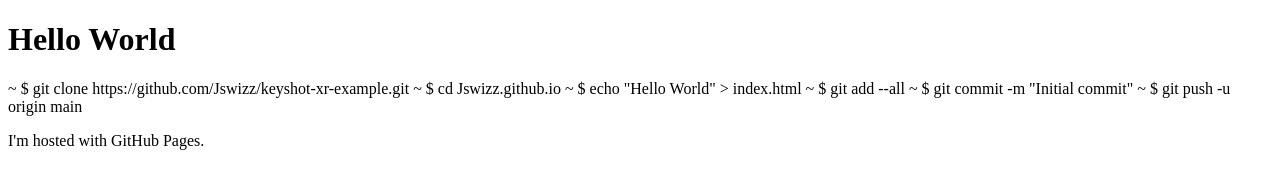
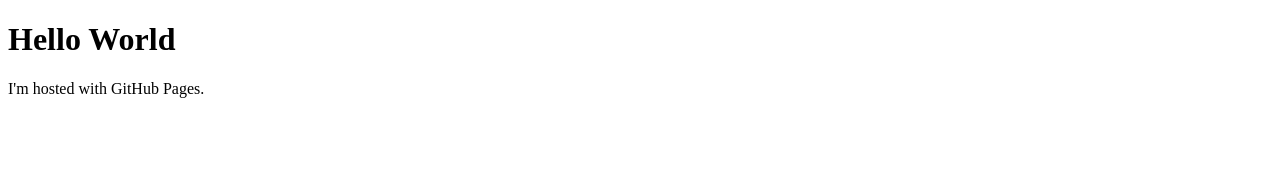
Before and after one commit to Jswizz/keyshot-xr-example, a plain HTML site: page index.html in a window 1280 px wide. Drawn offline with Linux system fonts and the light colour scheme.

Commit message:
Update index.html

```diff
--- a/index.html
+++ b/index.html
@@ -2,13 +2,6 @@
 <html>
 <body>
 <h1>Hello World</h1>
-  ~ $ git clone https://github.com/Jswizz/keyshot-xr-example.git
-
-  ~ $ cd Jswizz.github.io
-  ~ $ echo "Hello World" > index.html
-  ~ $ git add --all
-  ~ $ git commit -m "Initial commit"
-  ~ $ git push -u origin main
 <p>I'm hosted with GitHub Pages.</p>
 </body>
 </html>
```
